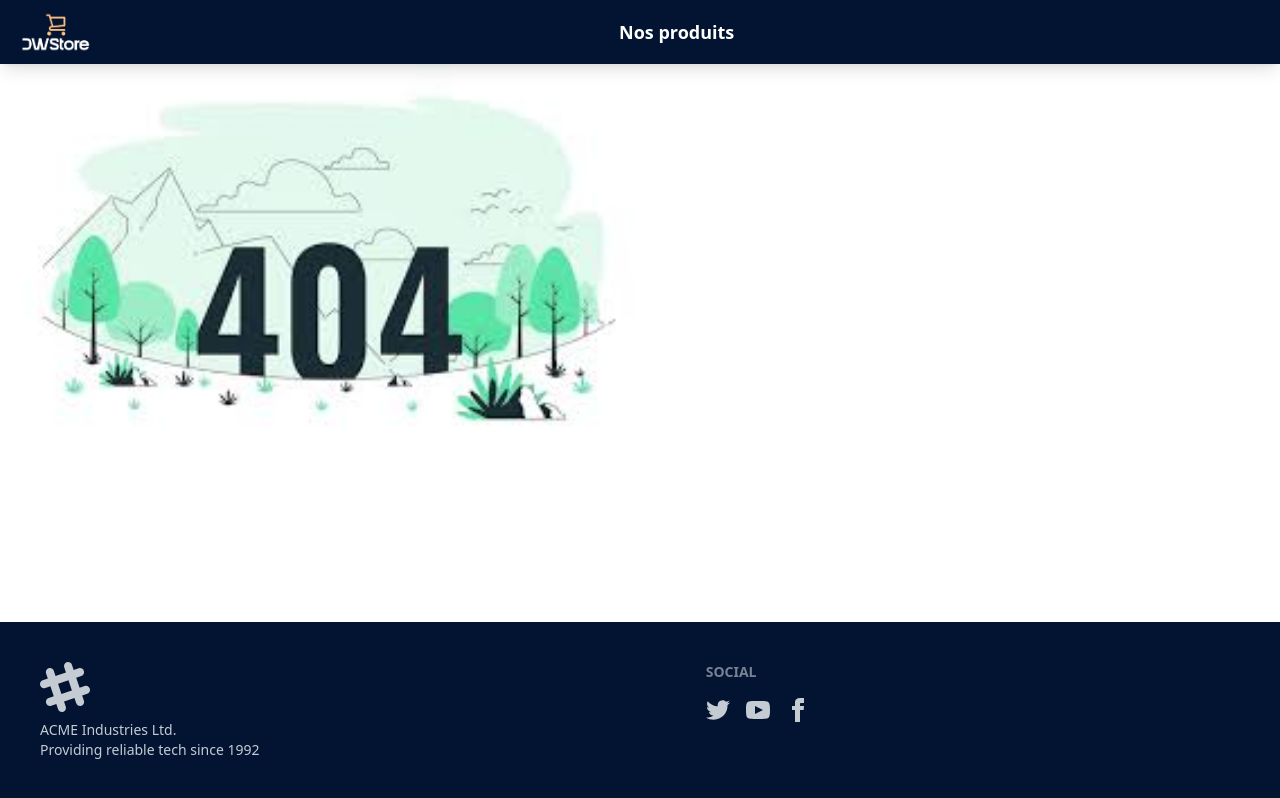
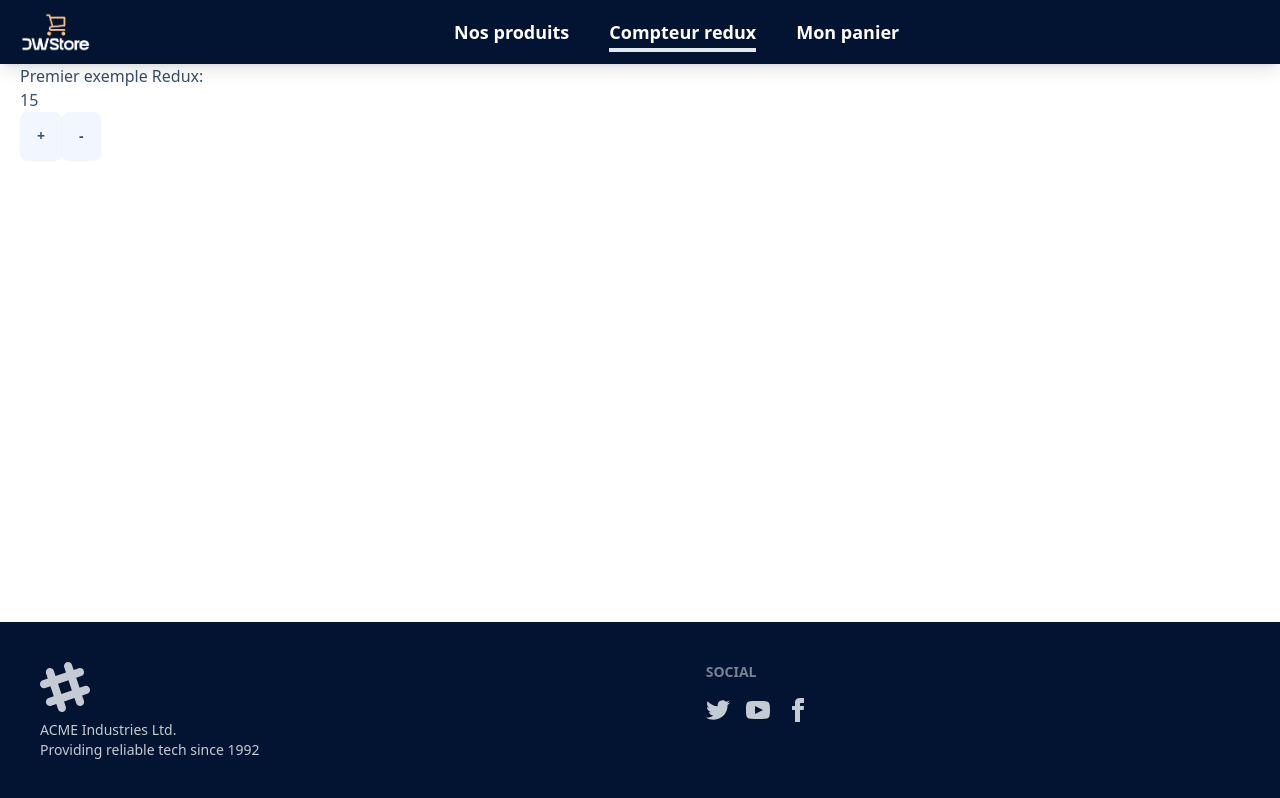
Before and after one commit to Kevin97231/20240905_dw_store, a React (Vite) app: page /counter-redux in a window 1280 px wide. Built offline with nearby package versions, Linux system fonts and the light colour scheme.

Commit message:
push fin de journée

```diff
--- a/package.json
+++ b/package.json
@@ -11,12 +11,14 @@
     "json-server": "json-server --watch --port 3001 db.json"
   },
   "dependencies": {
+    "@reduxjs/toolkit": "^2.2.7",
     "autoprefixer": "^10.4.20",
     "axios": "^1.7.7",
     "daisyui": "^4.12.10",
     "postcss": "^8.4.45",
     "react": "^18.3.1",
     "react-dom": "^18.3.1",
+    "react-redux": "^9.1.2",
     "react-router-dom": "^6.26.1"
   },
   "devDependencies": {
--- a/src/components/NavBar.jsx
+++ b/src/components/NavBar.jsx
@@ -14,8 +14,13 @@ export const NavBar = () => {
         <div className="m-auto w-fit">
           <ul className="flex items-center gap-10">
             <li>
-              {/* <Link to={"/products"}>Nos produits</Link> */}
               <HeaderItem href="/products">Nos produits</HeaderItem>
+            </li>
+            <li>
+              <HeaderItem href="/counter-redux">Compteur redux</HeaderItem>
+            </li>
+            <li>
+              <HeaderItem href="/mon-panier">Mon panier</HeaderItem>
             </li>
           </ul>
         </div>
--- /dev/null
+++ b/src/features/cartSlice.js
@@ -0,0 +1,41 @@
+import { createSlice } from "@reduxjs/toolkit";
+
+export const cartSlice = createSlice({
+  name: "myCart",
+  initialState: {
+    value: [
+      {
+        title: "alienwareauroraRdz",
+        price: "150056",
+        image: "",
+        description:
+          "L'Alienware Aurora R12 est un ordinateur de bureau de jeu haut de gamme",
+        slug: "alienware-aurora-r12",
+        category: "Ordinateur",
+        id: "6",
+      },
+      {
+        title: "Logitech G Driving Force Racing Wheel",
+        price: "300",
+        image: "",
+        description:
+          "Le Logitech G29 Driving Force Racing Wheel est un volant de course pour les jeux de simulation de conduite.",
+        slug: "logitech-g29-driving-force-racing-wheel",
+        category: "Jeux video",
+        id: "7",
+      },
+    ],
+  },
+  reducers: {
+    addProduct: (state, action) => {
+      const productToAdd = action.payload;
+
+      if (!state.value.some((product) => product.id === productToAdd.id)) {
+        state.value.push(productToAdd);
+      }
+    },
+  },
+});
+
+export const { addProduct } = cartSlice.actions;
+export default cartSlice.reducer;
--- /dev/null
+++ b/src/features/counterSlice.js
@@ -0,0 +1,19 @@
+import { createSlice } from "@reduxjs/toolkit";
+
+export const counterSlice = createSlice({
+  name: "counter",
+  initialState: {
+    value: 15,
+  },
+  reducers: {
+    increment: (state) => {
+      state.value += 1;
+    },
+    decrement: (state) => {
+      state.value -= 1;
+    },
+  },
+});
+
+export const { increment, decrement } = counterSlice.actions;
+export default counterSlice.reducer;
--- a/src/main.jsx
+++ b/src/main.jsx
@@ -1,10 +1,14 @@
-import { StrictMode } from 'react'
-import { createRoot } from 'react-dom/client'
-import App from './App.jsx'
-import './index.css'
+import { StrictMode } from "react";
+import { createRoot } from "react-dom/client";
+import App from "./App.jsx";
+import "./index.css";
+import { Provider } from "react-redux";
+import store from "../store.js";
 
-createRoot(document.getElementById('root')).render(
+createRoot(document.getElementById("root")).render(
   <StrictMode>
-    <App />
-  </StrictMode>,
-)
+    <Provider store={store}>
+      <App />
+    </Provider>
+  </StrictMode>
+);
--- /dev/null
+++ b/src/view/Cart.jsx
@@ -0,0 +1,14 @@
+import { useSelector } from "react-redux";
+import { Titre } from "../components/Titre";
+import { ProductList } from "../components/ProductList";
+
+export const Cart = () => {
+  const cartProducts = useSelector((state) => state.myCart.value);
+
+  return (
+    <div>
+      <Titre>Mon panier</Titre>
+      <ProductList products={cartProducts} />
+    </div>
+  );
+};
--- /dev/null
+++ b/src/view/CounterRedux.jsx
@@ -0,0 +1,24 @@
+import { useDispatch, useSelector } from "react-redux";
+import { decrement, increment } from "../features/counterSlice";
+
+export const CounterRedux = () => {
+  // Le useSelector me permet de m'abonner à une valeur de mon store
+  const count = useSelector((state) => state.counter.value);
+
+  const dispatch = useDispatch();
+
+  return (
+    <div>
+      <h1>Premier exemple Redux:</h1>
+      <p>{count}</p>
+      <div>
+        <button className="btn" onClick={() => dispatch(increment())}>
+          +
+        </button>
+        <button className="btn" onClick={() => dispatch(decrement())}>
+          -
+        </button>
+      </div>
+    </div>
+  );
+};
--- /dev/null
+++ b/store.js
@@ -0,0 +1,10 @@
+import { configureStore } from "@reduxjs/toolkit";
+import counterSlice from "./src/features/counterSlice";
+import cartSlice from "./src/features/cartSlice";
+
+export default configureStore({
+  reducer: {
+    counter: counterSlice,
+    myCart: cartSlice,
+  },
+});
```
Also changed, not shown: src/App.jsx (+10 -0 lines), 1 other file (tests, documents, lock files or other folders).
